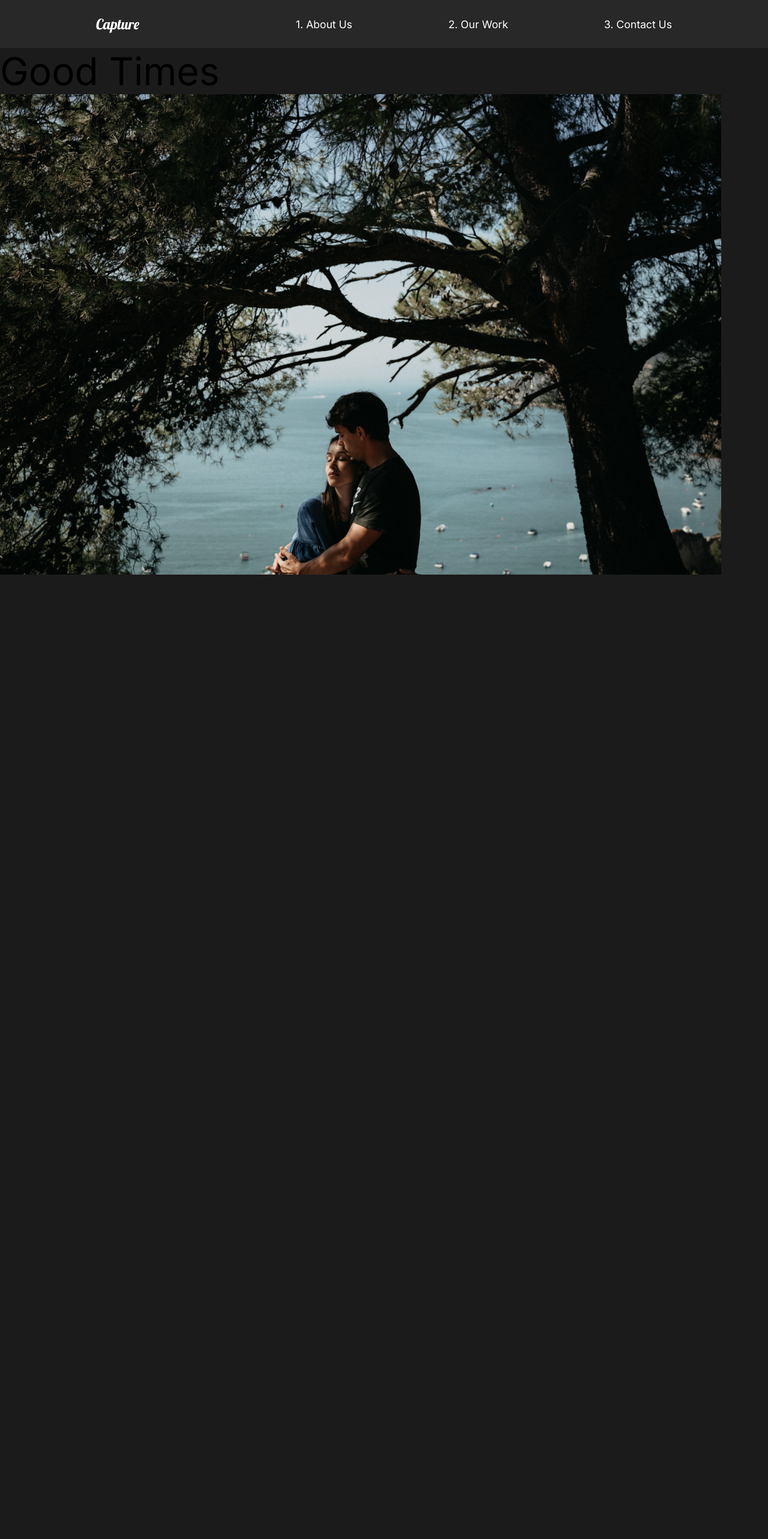
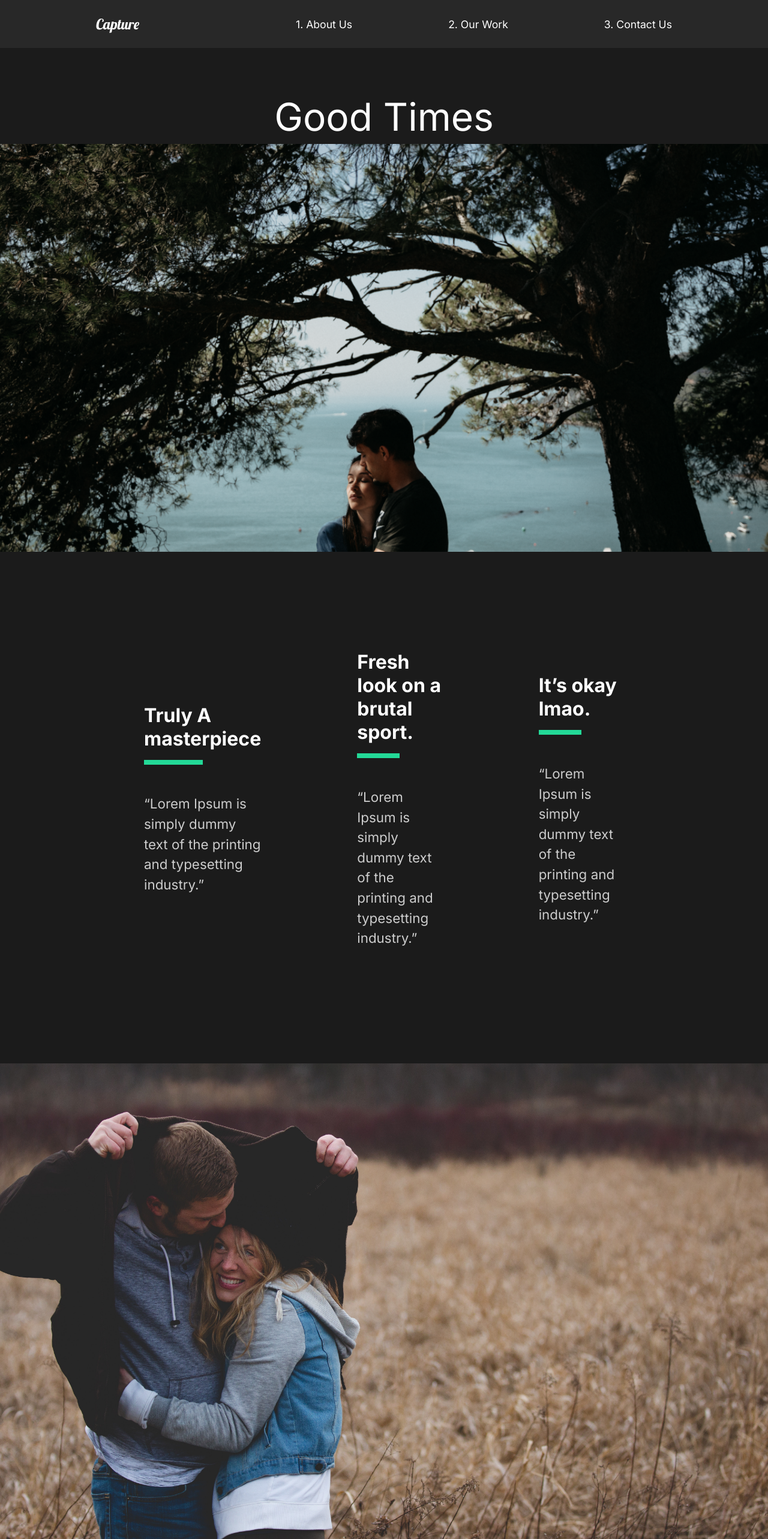
Before and after one commit to NeeshSamsi/DevEd-Capture, a React (Create React App) app: page /work/good-times in a window 1280 px wide. Shown: the top 2566 px of the page at 60% size. Before the commit the page ends 962 px from the top, so only its background shows below. Built offline with nearby package versions, Linux system fonts and the light colour scheme.

Commit message:
11. Movie Details 2.0

```diff
--- a/src/pages/MovieDetail.js
+++ b/src/pages/MovieDetail.js
@@ -21,8 +21,21 @@
         <StlDetails>
           <StlHeadline>
             <h2>{movie.title}</h2>
-            <img src={movie.mainImg} alt="" />
+            <img src={movie.mainImg} alt="main img" />
           </StlHeadline>
+
+          <StlAwards>
+            {movie.awards.map((award) => (
+              <Award
+                title={award.title}
+                description={award.description}
+                key={award.title}
+              />
+            ))}
+          </StlAwards>
+          <StlImageDisplay>
+            <img src={movie.secondaryImg} alt="secondary img" />
+          </StlImageDisplay>
         </StlDetails>
       )}
     </>
@@ -30,8 +43,75 @@
 };
 
 // Styled Components
-const StlDetails = styled.div``;
+const StlDetails = styled.div`
+  color: white;
+`;
 
-const StlHeadline = styled.div``;
+const StlHeadline = styled.div`
+  min-height: 90vh;
+  padding-top: 20vh;
+  position: relative;
+
+  h2 {
+    position: absolute;
+    top: 10%;
+    left: 50%;
+    transform: translate(-50%, -10%);
+  }
+
+  img {
+    width: 100%;
+    height: 85vh;
+    object-fit: cover;
+  }
+`;
+
+const StlAwards = styled.div`
+  min-height: 80vh;
+  display: flex;
+  margin: 5rem 10rem;
+  align-items: center;
+  justify-content: space-around;
+`;
+
+const StlAward = styled.div`
+  padding: 5rem;
+
+  h3 {
+    font-size: 2rem;
+  }
+
+  .line {
+    width: 50%;
+    height: 0.5rem;
+    background: #23d997;
+    margin: 1rem 0;
+  }
+
+  p {
+    padding: 2rem 0;
+  }
+`;
+
+const StlImageDisplay = styled.div`
+  min-height: 50vh;
+
+  img {
+    width: 100%;
+    height: 100vh;
+    object-fit: cover;
+  }
+`;
+
+// Award Component
+const Award = ({ title, description }) => {
+  return (
+    <StlAward>
+      <h3>{title}</h3>
+      <div className="line"></div>
+      <p>{description}</p>
+    </StlAward>
+  );
+};
 
 export default MovieDetail;
--- a/src/pages/OurWork.js
+++ b/src/pages/OurWork.js
@@ -13,21 +13,21 @@
       <StlMovie>
         <h2>The Athlete</h2>
         <div className="line"></div>
-        <Link>
+        <Link to="/work/the-athlete">
           <img src={athlete} alt="athlete" />
         </Link>
       </StlMovie>
       <StlMovie>
         <h2>The Racer</h2>
         <div className="line"></div>
-        <Link>
+        <Link to="/work/the-racer">
           <img src={theracer} alt="the racer" />
         </Link>
       </StlMovie>
       <StlMovie>
         <h2>Good Times</h2>
         <div className="line"></div>
-        <Link>
+        <Link to="/work/good-times">
           <img src={goodtimes} alt="Good Times" />
         </Link>
       </StlMovie>
```
